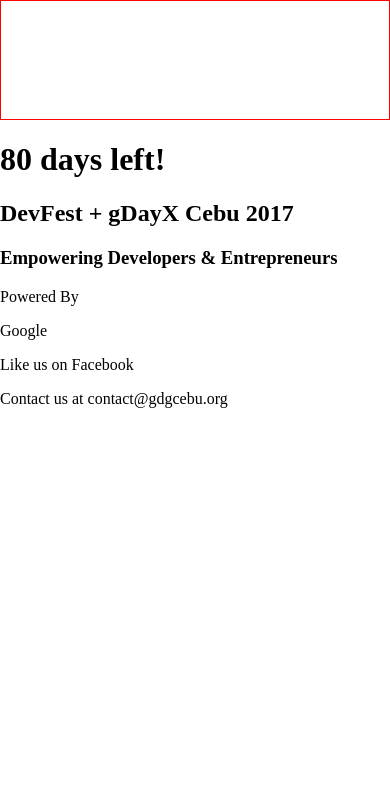
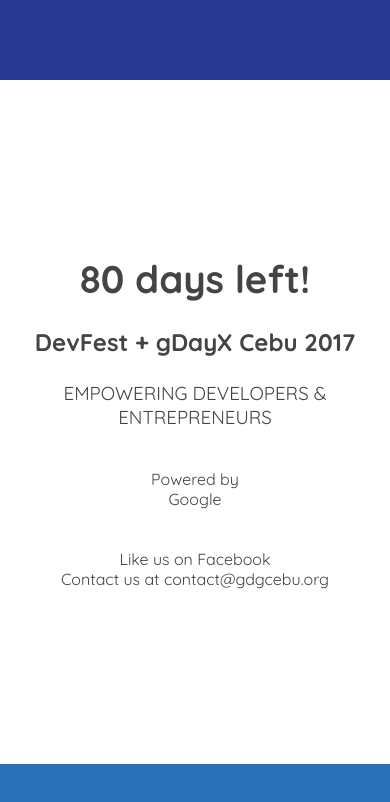
Before and after one commit to gdg-cebu/devfest17-old, a plain HTML site: page public/index.html in a window 390 px wide. Drawn offline with Linux system fonts and the light colour scheme.

Commit message:
base layout on mobile viewports

```diff
--- a/public/index.css
+++ b/public/index.css
@@ -2,6 +2,7 @@
 *::before,
 *::after {
     box-sizing: border-box;
+    margin: 0;
 }
 
 html {
@@ -9,15 +10,61 @@
 }
 
 body {
+    display: flex;
+    flex-direction: column;
+    justify-content: flex-start;
     min-height: 100vh;
     margin: 0;
+    font-family: "Quicksand", sans-serif;
     font-size: 1.6em;
+    color: #444;
 }
 
 
 /** Header **/
 
 header {
-    min-height: 12rem;
-    border: 1px solid red;
+    flex-shrink: 0;
+    min-height: 8rem;
+    background-color: #273990;
 }
+
+
+/** Content **/
+
+main {
+    flex-grow: 1;
+    display: flex;
+    flex-direction: column;
+    justify-content: center;
+    align-items: center;
+    padding: 2rem;
+    text-align: center;
+}
+
+main h1 {
+    font-size: 2.4em;
+    font-weight: 700;
+}
+
+main h2 {
+    margin: 1em 0;
+}
+
+main h3 {
+    font-weight: 400;
+    text-transform: uppercase;
+}
+
+main .powered-by {
+    margin: 4rem 0;
+}
+
+
+/** Footer **/
+
+footer {
+    flex-shrink: 0;
+    height: 8rem;
+    background-color: #2972b9;
+}
--- a/public/index.html
+++ b/public/index.html
@@ -6,6 +6,7 @@
 
         <title>GDG DevFest Cebu 2017</title>
 
+        <link rel="stylesheet" href="https://fonts.googleapis.com/css?family=Quicksand:300,400,700">
         <link rel="stylesheet" href="index.css">
     </head>
 
@@ -19,7 +20,7 @@
             <h3>Empowering Developers &amp; Entrepreneurs</h3>
 
             <div class="powered-by">
-                <p>Powered By</p>
+                <p>Powered by</p>
                 <p>Google</p>
             </div>
 
```
